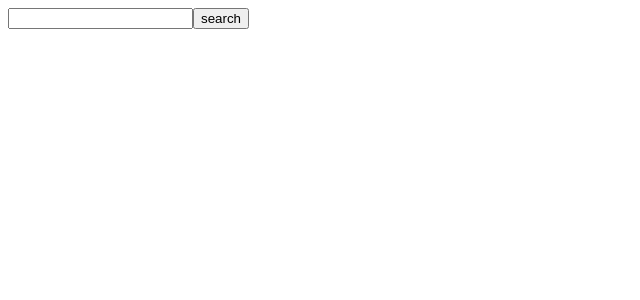
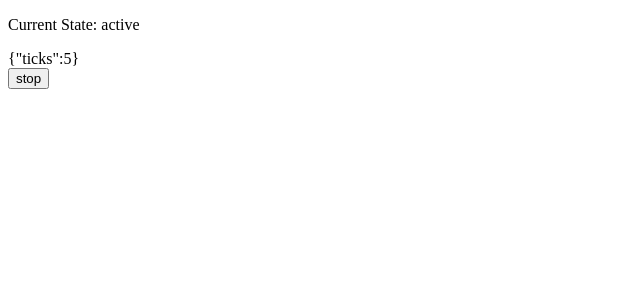
Before and after one commit to domeafavour/hello-xstate, a React (Vite) app: page / in a window 1280 px wide. Shown: the top 300 px of the page, without its empty margins (0-640 px from the left). Built offline with nearby package versions, Linux system fonts and the light colour scheme.

Commit message:
feat: add Tick component and tickMachine for state management functionality

```diff
--- a/src/App.tsx
+++ b/src/App.tsx
@@ -1,7 +1,7 @@
-import { SearchMachineComponent } from "./SearchMachineComponent";
+import { Tick } from "./Tick";
 
 function App() {
-  return <SearchMachineComponent />;
+  return <Tick />;
 }
 
 export default App;
--- /dev/null
+++ b/src/Tick.tsx
@@ -0,0 +1,19 @@
+import { useMachine } from "@xstate/react";
+import { tickMachine } from "./tickMachine";
+
+export function Tick() {
+  const [state, send] = useMachine(tickMachine);
+
+  return (
+    <div>
+      <p>Current State: {state.value}</p>
+      <div>{JSON.stringify(state.context)}</div>
+      {state.matches("active") ? (
+        <button onClick={() => send({ type: "STOP" })}>stop</button>
+      ) : null}
+      {state.matches("inactive") ? (
+        <button onClick={() => send({ type: "START" })}>start</button>
+      ) : null}
+    </div>
+  );
+}
--- /dev/null
+++ b/src/tickMachine.tsx
@@ -0,0 +1,63 @@
+import { assign, fromCallback, setup } from "xstate";
+
+export const tickMachine = setup({
+  types: {
+    context: {} as { ticks: number },
+    events: {} as { type: "TICK" } | { type: "STOP" } | { type: "START" },
+  },
+  actors: {
+    startTicking: fromCallback(({ sendBack, receive }) => {
+      let timeoutId: ReturnType<typeof setTimeout>;
+      function _tick() {
+        timeoutId = setTimeout(() => {
+          sendBack({ type: "TICK" });
+          _tick();
+        }, 1000);
+      }
+      _tick();
+
+      function cleanup() {
+        clearTimeout(timeoutId);
+      }
+
+      receive((e) => {
+        if (e.type === "STOP") {
+          cleanup();
+        }
+      });
+
+      return cleanup;
+    }),
+  },
+  actions: {
+    tick: assign({
+      ticks: ({ context }) => context.ticks + 1,
+    }),
+  },
+}).createMachine({
+  id: "clock",
+  initial: "active",
+  context: { ticks: 0 },
+  states: {
+    active: {
+      invoke: {
+        src: "startTicking",
+      },
+      on: {
+        TICK: {
+          actions: "tick",
+        },
+        STOP: {
+          target: "inactive",
+        },
+      },
+    },
+    inactive: {
+      on: {
+        START: {
+          target: "active",
+        },
+      },
+    },
+  },
+});
```
